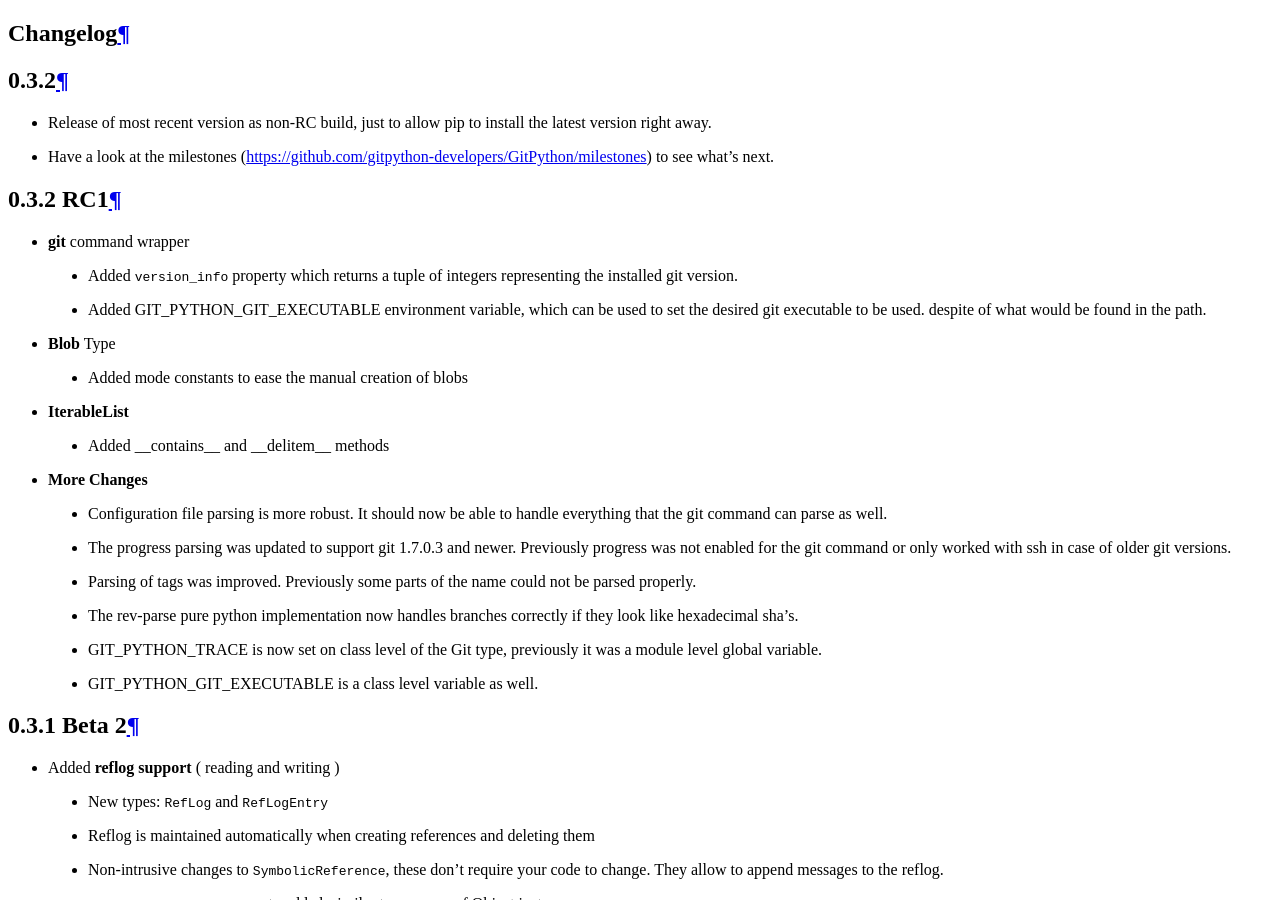
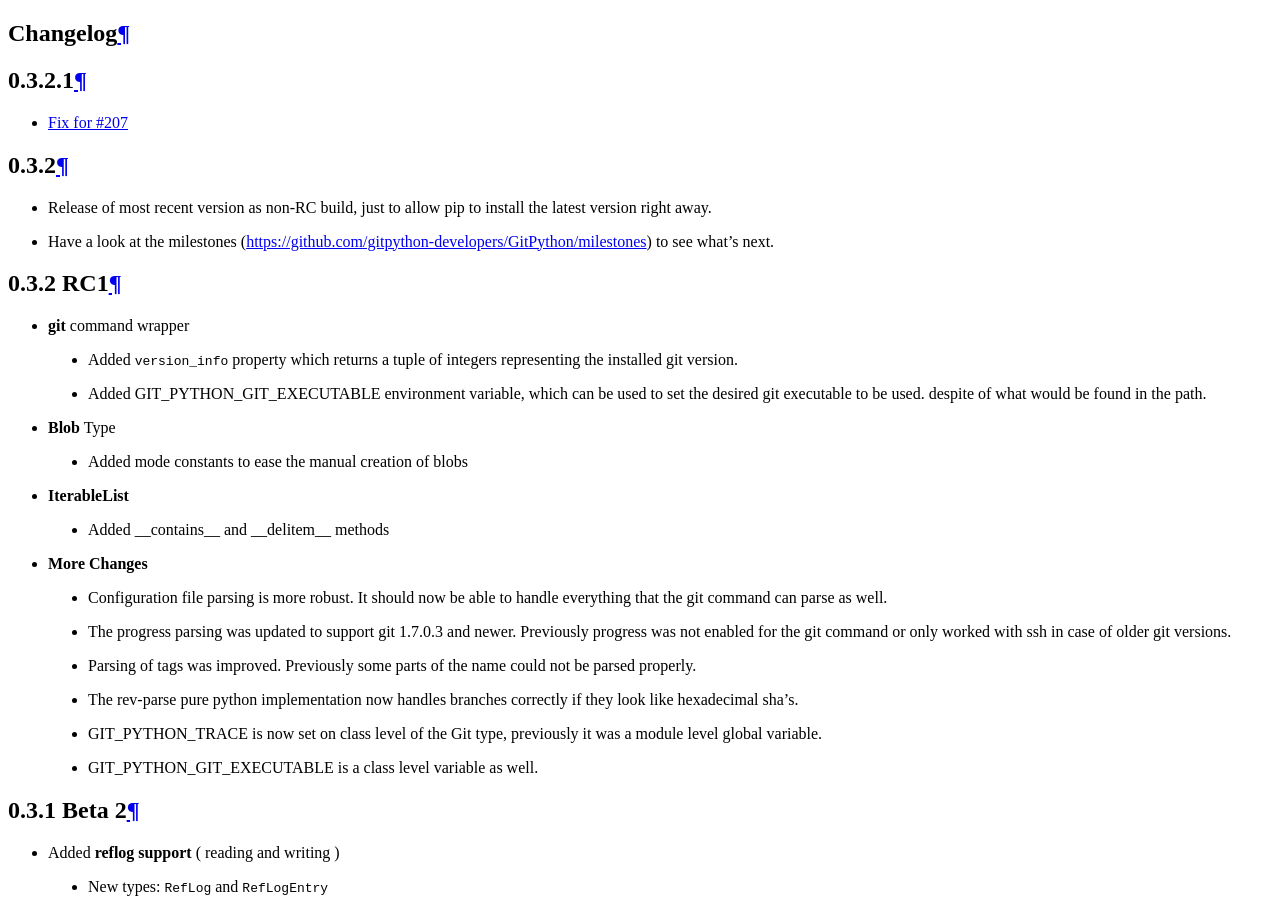
Before and after one commit to gitpython-developers/GitPython, a Sphinx documentation site: the page built from doc/source/changes.rst, in a window 1280 px wide and 900 px high. Built offline with Sphinx 7.4.7, drawn with Linux system fonts in a browser that asks for light colours; pages that are not in the unit, such as notebooks, are missing from menus.

Commit message:
Bumping version 0.3.2.1

```diff
--- a/doc/source/changes.rst
+++ b/doc/source/changes.rst
@@ -1,6 +1,10 @@
 =========
 Changelog
 =========
+
+0.3.2.1
+=======
+* `Fix for #207 <https://github.com/gitpython-developers/GitPython/issues/207>`_
 
 0.3.2
 =====
```
Also changed, not shown: 1 other file.
